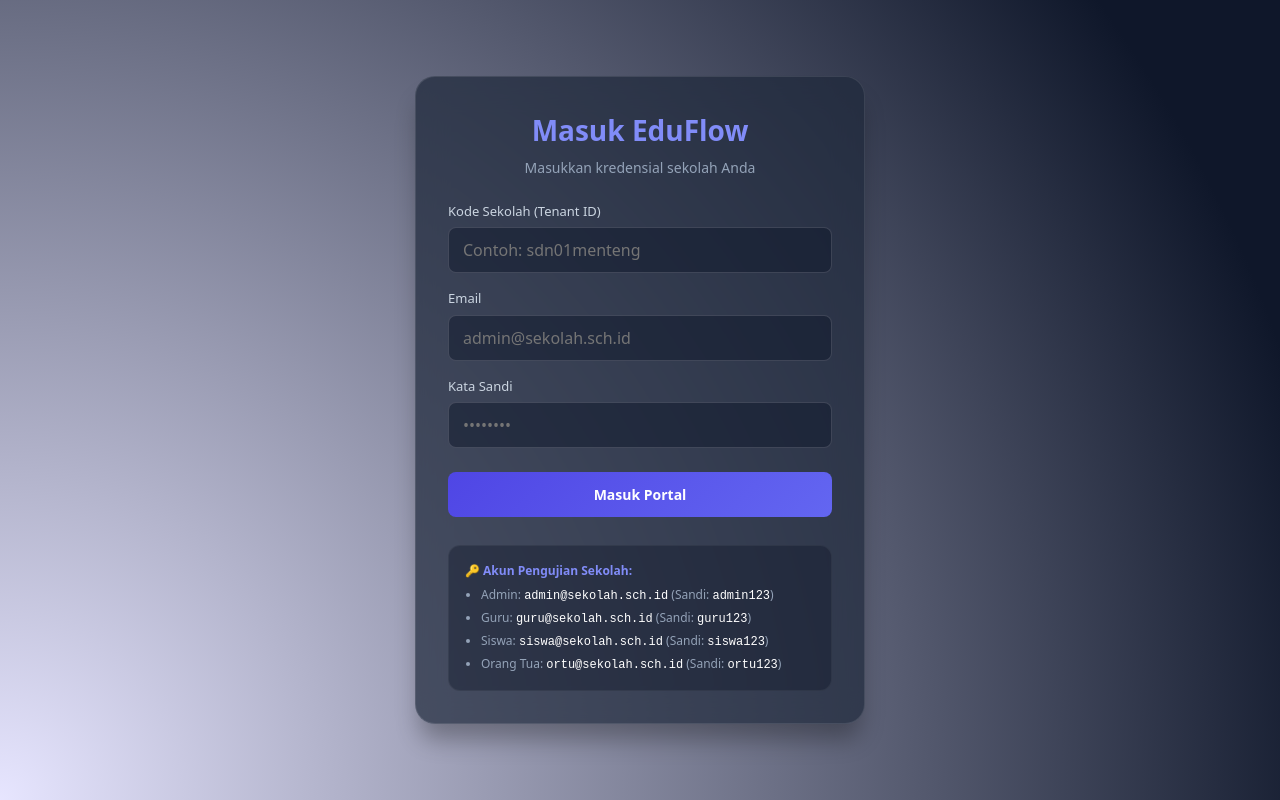
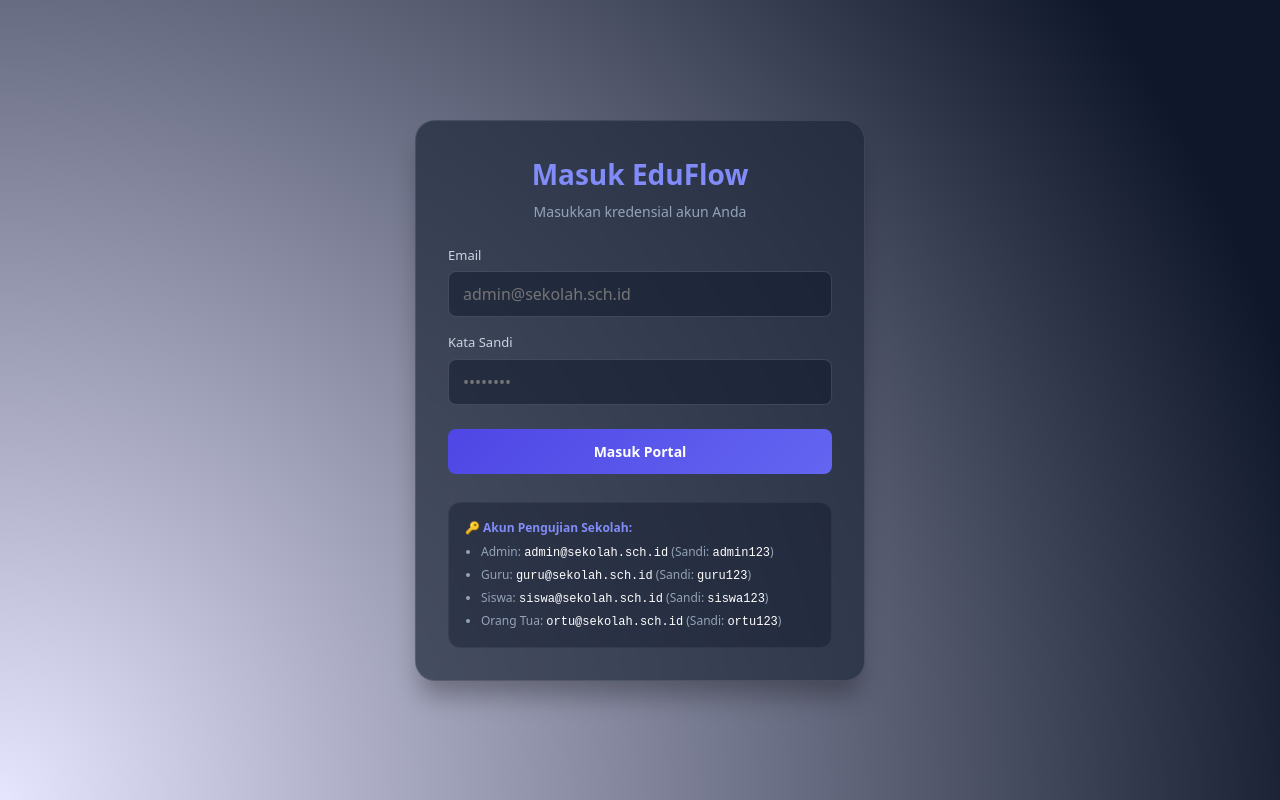
Before and after one commit to rendy2122-web/eduflow-lms, a Next.js app: page /login in a window 1280 px wide. Built offline with nearby package versions, Linux system fonts and the light colour scheme.

Commit message:
refactor: remove school code input from login page (tenant auto-detected from URL)

```diff
--- a/src/app/login/page.tsx
+++ b/src/app/login/page.tsx
@@ -11,14 +11,11 @@
   const [loading, setLoading] = useState(false);
   const [error, setError] = useState<string | null>(null);
 
-  const [isTenantAutoDetected, setIsTenantAutoDetected] = useState(false);
-
   useEffect(() => {
     if (typeof window !== 'undefined') {
       const segments = window.location.pathname.split('/').filter(Boolean);
       if (segments.length > 0 && segments[0] !== 'login' && segments[0] !== 'api' && segments[0] !== 'saas-admin') {
         setTenantId(segments[0]);
-        setIsTenantAutoDetected(true);
       }
     }
   }, []);
@@ -97,7 +94,7 @@
             color: '#94a3b8',
             margin: 0
           }}>
-            Masukkan kredensial sekolah {tenantId ? <strong style={{ color: '#38bdf8' }}>{tenantId}</strong> : ''} Anda
+            Masukkan kredensial akun Anda
           </p>
         </div>
 
@@ -117,49 +114,6 @@
         )}
 
         <form onSubmit={handleLogin} id="login-form">
-          {/* Kode Sekolah (Tenant ID) Input */}
-          <div className="form-group" style={{ marginBottom: '16px' }}>
-            <label className="form-label" htmlFor="login-tenant" style={{ display: 'block', fontSize: '13px', color: '#cbd5e1', marginBottom: '6px' }}>
-              Kode Sekolah (Tenant ID)
-            </label>
-            <div style={{ position: 'relative' }}>
-              <input
-                type="text"
-                id="login-tenant"
-                className="form-control"
-                placeholder="Contoh: sdn01menteng"
-                required
-                disabled={isTenantAutoDetected}
-                value={tenantId}
-                onChange={(e) => setTenantId(e.target.value.trim().toLowerCase())}
-                style={{
-                  width: '100%',
-                  padding: '10px 14px',
-                  background: isTenantAutoDetected ? 'rgba(15, 23, 42, 0.8)' : 'rgba(15, 23, 42, 0.5)',
-                  border: isTenantAutoDetected ? '1px solid rgba(16, 185, 129, 0.5)' : '1px solid rgba(255, 255, 255, 0.15)',
-                  borderRadius: '8px',
-                  color: isTenantAutoDetected ? '#10b981' : '#fff',
-                  fontWeight: isTenantAutoDetected ? 700 : 400,
-                  outline: 'none',
-                  cursor: isTenantAutoDetected ? 'not-allowed' : 'text'
-                }}
-              />
-              {isTenantAutoDetected && (
-                <span style={{
-                  position: 'absolute',
-                  right: '12px',
-                  top: '50%',
-                  transform: 'translateY(-50%)',
-                  color: '#10b981',
-                  fontSize: '11px',
-                  fontWeight: 'bold'
-                }}>
-                  ✓ Terverifikasi
-                </span>
-              )}
-            </div>
-          </div>
-
           <div className="form-group" style={{ marginBottom: '16px' }}>
             <label className="form-label" htmlFor="login-email" style={{ display: 'block', fontSize: '13px', color: '#cbd5e1', marginBottom: '6px' }}>Email</label>
             <input
```
